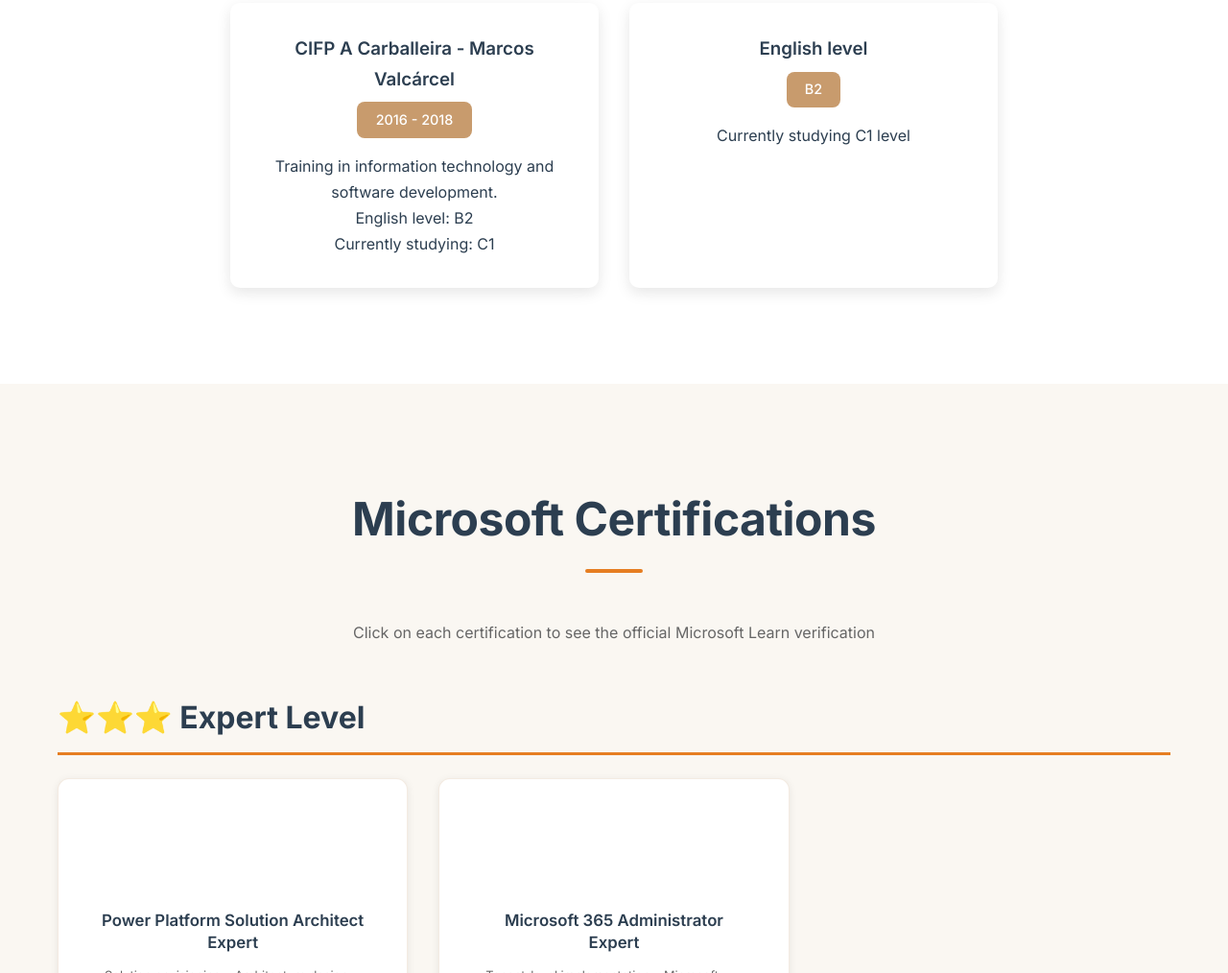
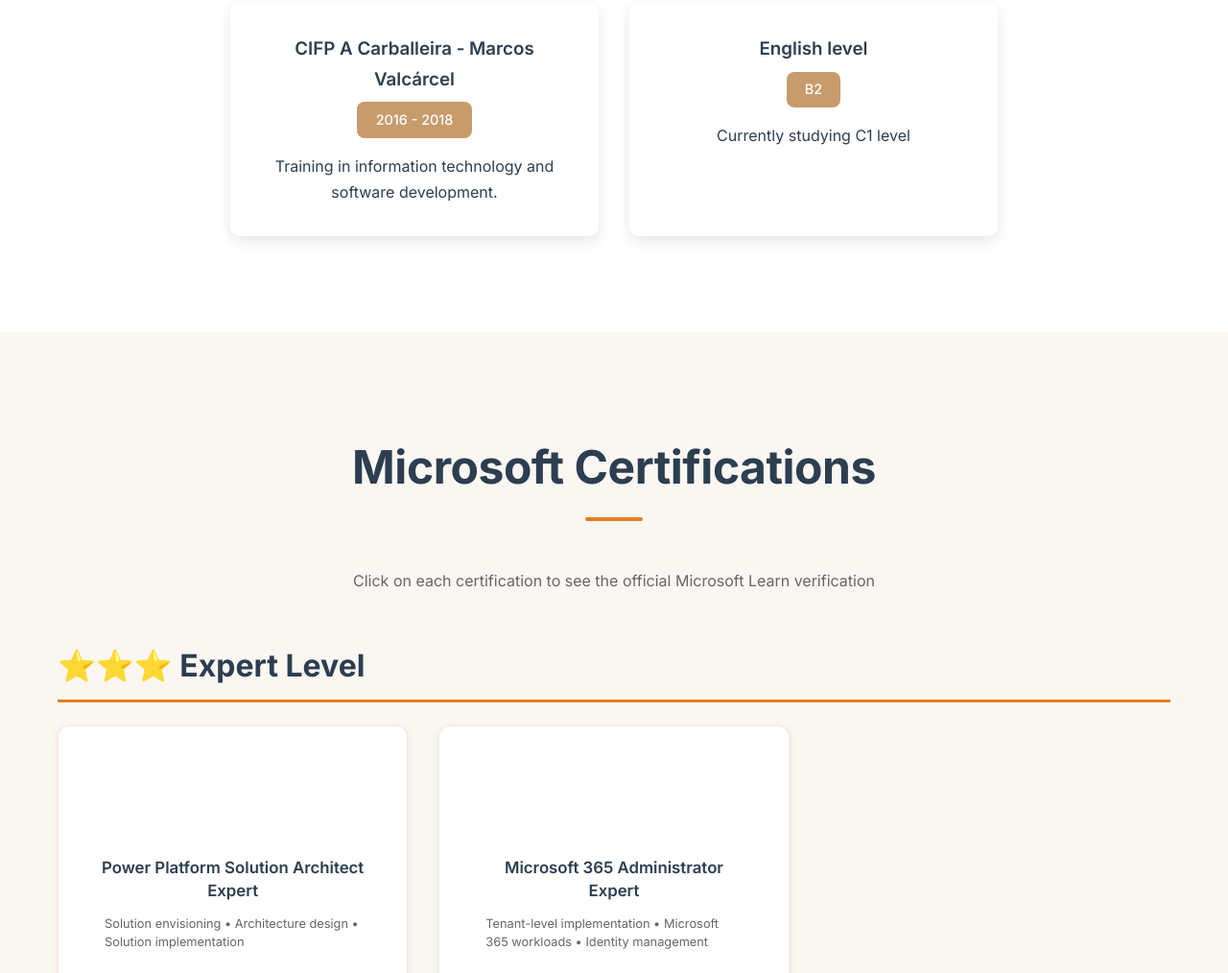
Before and after one commit to castordafonte/castordafonte.github.io, a website: page index.html in a window 1280 px wide. Shown: the part 2722-3736 px from the top of the page at 96% size. Drawn offline with nearby package versions, Linux system fonts and the light colour scheme.

Commit message:
Remove unused language skill elements from education section

```diff
--- a/index.html
+++ b/index.html
@@ -276,9 +276,6 @@
                         <h3>CIFP A Carballeira - Marcos Valcárcel</h3>
                         <span class="education-date">2016 - 2018</span>
                         <p class="education-degree">Formación en tecnologías de la información y desarrollo de software.</p>
-                        <!-- Idiomas: se rellenan desde translations.js -->
-                        <p class="education-language-level"></p>
-                        <p class="education-language-current"></p>
                     </div>
                     <div class="education-item">
                         <h3 class="education-english-title">Nivel de inglés</h3>
--- a/translations.js
+++ b/translations.js
@@ -45,11 +45,8 @@
         educationTitle: "Educación",
         educationSchool: "CIFP A Carballeira - Marcos Valcárcel",
         educationDate: "2016 - 2018",
-    educationDescription: "Formación en tecnologías de la información y desarrollo de software.",
-    // Language skills for Education
-    educationEnglishLevel: "Nivel de inglés: B2",
-    educationEnglishStudying: "Actualmente cursando: C1",
-    educationEnglishTitle: "Nivel de inglés",
+        educationDescription: "Formación en tecnologías de la información y desarrollo de software.",
+        educationEnglishTitle: "Nivel de inglés",
     educationEnglishDate: "B2",
     educationEnglishCurrent: "Actualmente cursando el nivel C1",
 
@@ -172,11 +169,8 @@
         educationTitle: "Education",
         educationSchool: "CIFP A Carballeira - Marcos Valcárcel",
         educationDate: "2016 - 2018",
-    educationDescription: "Training in information technology and software development.",
-    // Language skills for Education
-    educationEnglishLevel: "English level: B2",
-    educationEnglishStudying: "Currently studying: C1",
-    educationEnglishTitle: "English level",
+        educationDescription: "Training in information technology and software development.",
+        educationEnglishTitle: "English level",
     educationEnglishDate: "B2",
     educationEnglishCurrent: "Currently studying C1 level",
 
@@ -371,11 +365,7 @@
         const englishStudying = educationItems[1].querySelector('.education-english-studying');
         if (englishStudying) englishStudying.textContent = t.educationEnglishCurrent;
     }
-    // Language level and current study (B2 / C1) - legacy elements from first card
-    const langLevelEl = document.querySelector('.education-language-level');
-    if (langLevelEl) langLevelEl.textContent = t.educationEnglishLevel;
-    const langCurrentEl = document.querySelector('.education-language-current');
-    if (langCurrentEl) langCurrentEl.textContent = t.educationEnglishStudying;
+
 
     // Certifications
     document.querySelector('#certificaciones .section-title').textContent = t.certificationsTitle;
```
